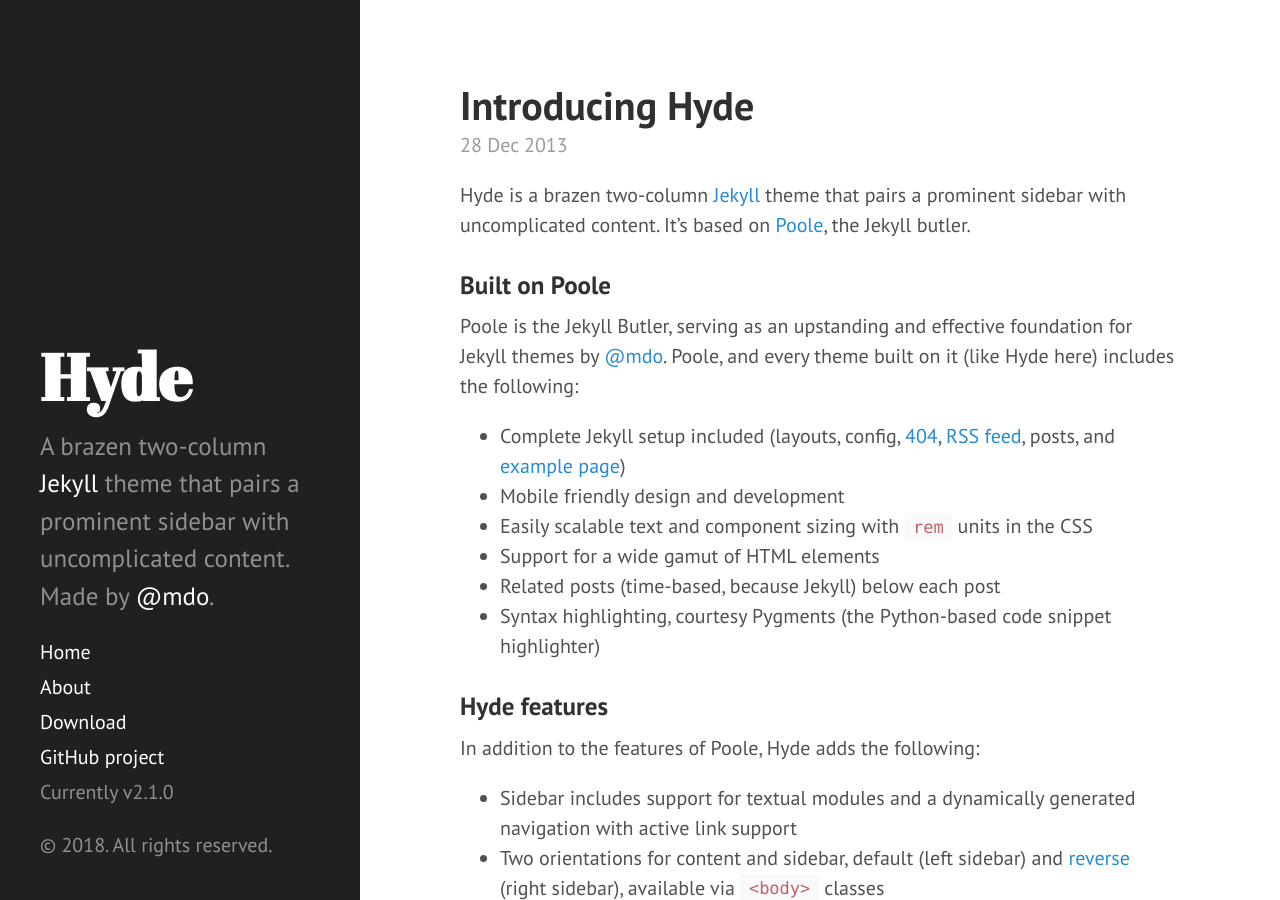
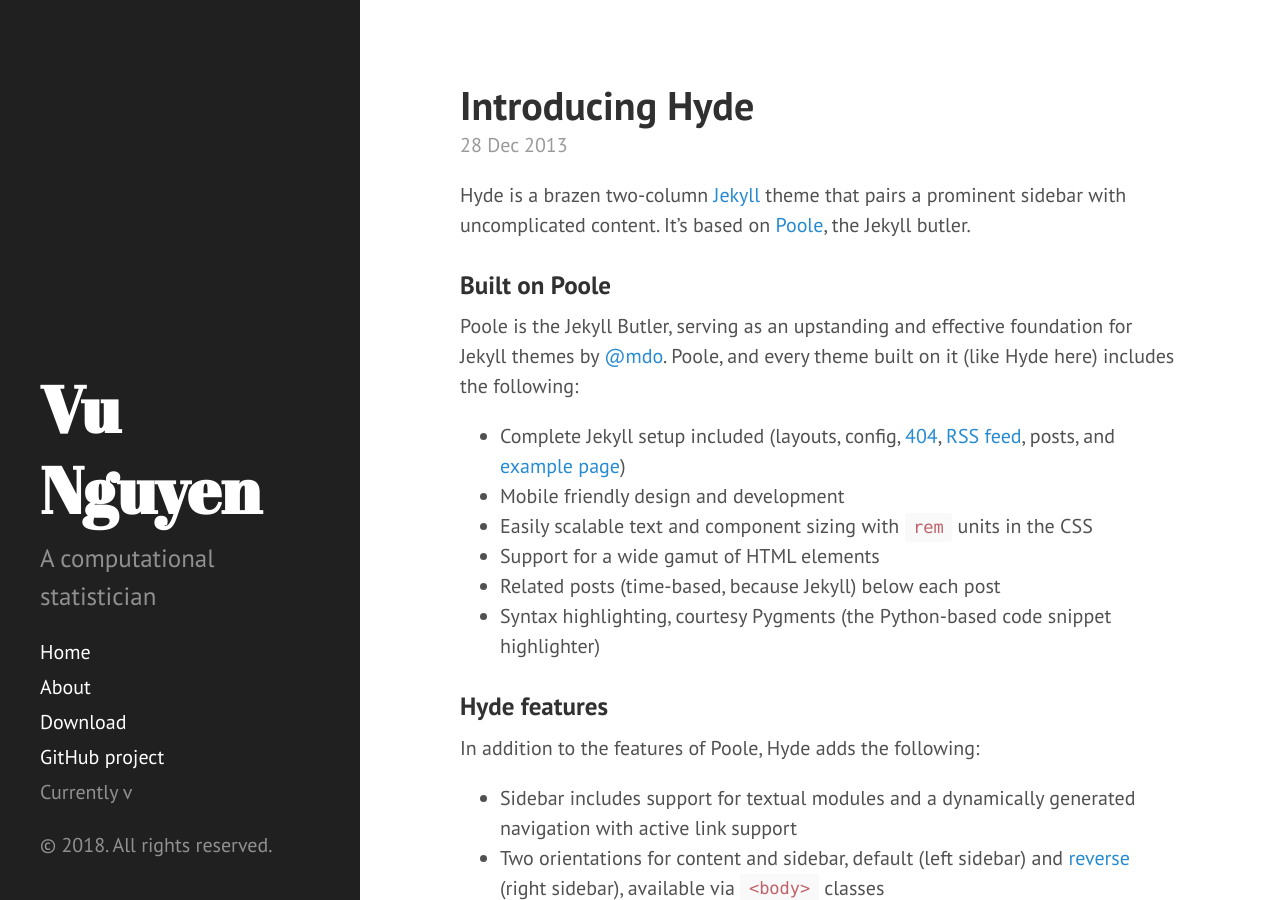
Before and after one commit to vn2616/vn2616.github.io, a Jekyll site: the page built from index.html, in a window 1280 px wide and 900 px high. Built offline with Jekyll 4.4.1, drawn with Linux system fonts in a browser that asks for light colours; the list of posts is cut into pages by our own code.

```diff
--- a/CNAME
+++ /dev/null
@@ -1 +0,0 @@
-hyde.getpoole.com
--- a/_config.yml
+++ b/_config.yml
@@ -8,23 +8,16 @@ plugins:
 
 # Permalinks
 permalink:        pretty
-#relative_permalinks: true
 
 # Setup
-title:            Hyde
-tagline:          'A Jekyll theme'
-description:      'A brazen two-column <a href="http://jekyllrb.com" target="_blank">Jekyll</a> theme that pairs a prominent sidebar with uncomplicated content. Made by <a href="https://twitter.com/mdo" target="_blank">@mdo</a>.'
-#url:              http://hyde.getpoole.com
+title:            Vu Nguyen
+tagline:          'Personal Site'
+description:      'A computational statistician'
 baseurl:          https://vn2616.github.io/
-
-author:
-  name:           'Mark Otto'
-  url:            https://twitter.com/mdo
 
 paginate:         5
 
 # Custom vars
-version:          2.1.0
 
 github:
   repo:           https://github.com/vn2616
```
